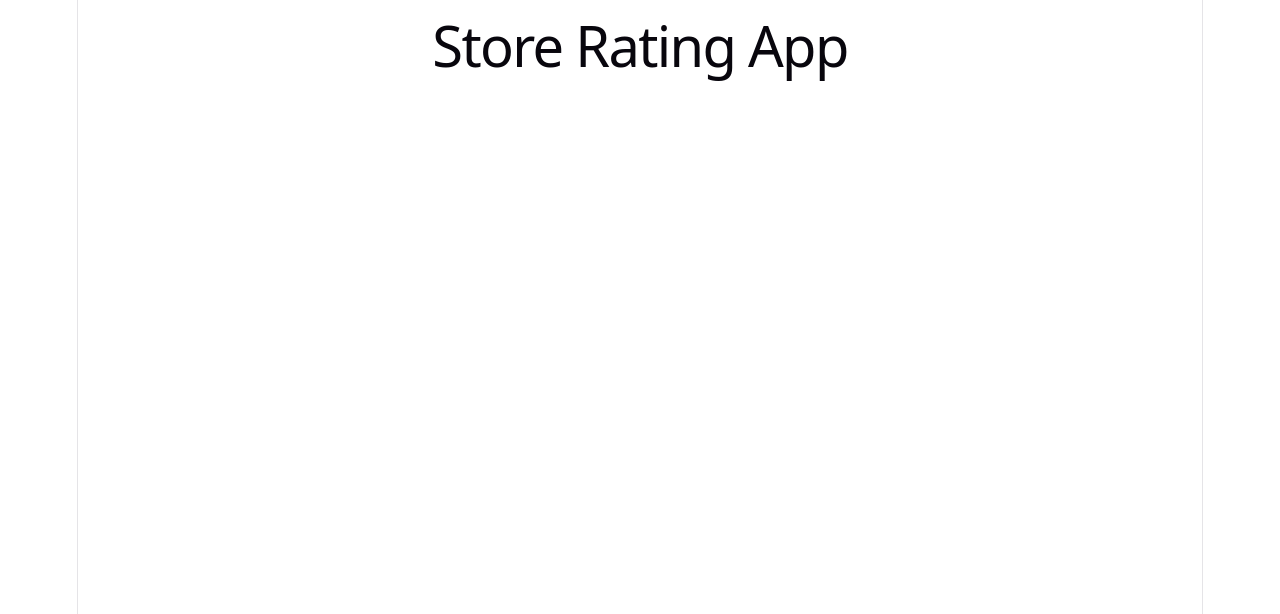
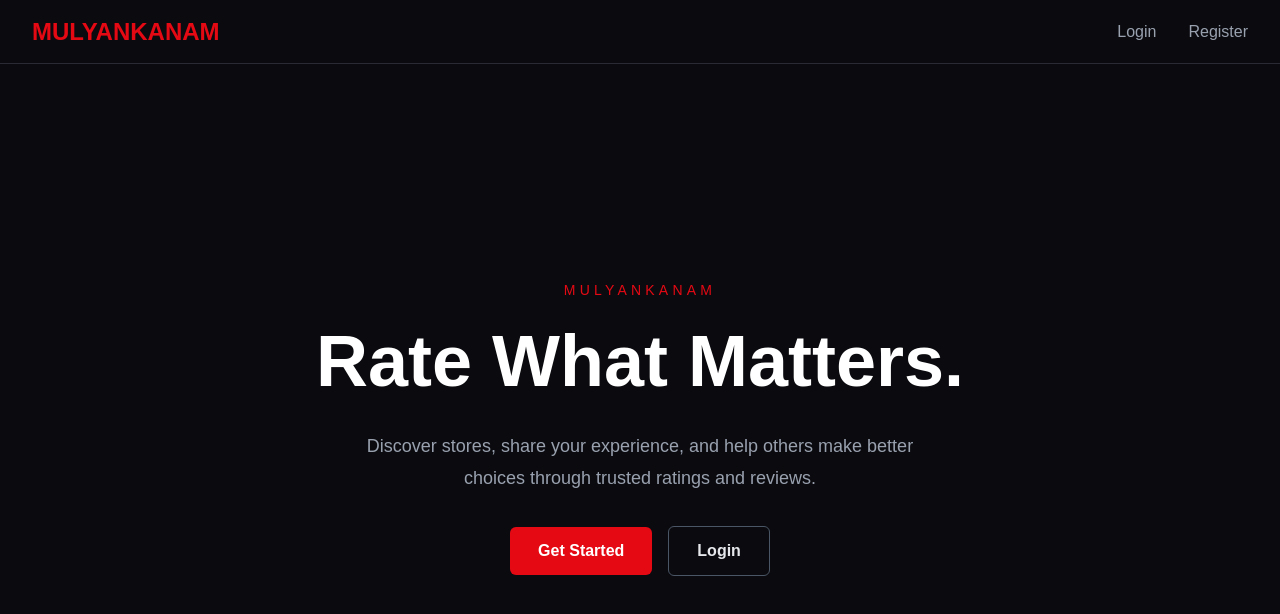
Before and after one commit to rushi-wagh/store, a React app in the folder frontend/: page / in a window 1280 px wide. Shown: the top 614 px of the page. Built offline with nearby package versions, Linux system fonts and the light colour scheme; the HTML template or start-up script is replaced by a standard one.

Commit message:
completed landing page

```diff
--- a/frontend/package.json
+++ b/frontend/package.json
@@ -10,8 +10,12 @@
     "preview": "vite preview"
   },
   "dependencies": {
+    "@tailwindcss/vite": "^4.3.3",
+    "axios": "^1.20.0",
     "react": "^19.2.8",
-    "react-dom": "^19.2.8"
+    "react-dom": "^19.2.8",
+    "react-router-dom": "^7.18.3",
+    "tailwindcss": "^4.3.3"
   },
   "devDependencies": {
     "@eslint/js": "^10.0.1",
--- a/frontend/src/App.jsx
+++ b/frontend/src/App.jsx
@@ -1,9 +1,15 @@
 import React from 'react'
+import { BrowserRouter,Routes,Route } from 'react-router-dom'
+import Landing from './pages/landing'
 
 const App = () => {
   return (
     <>
-      <h1>Store Rating App</h1>
+       <BrowserRouter>
+      <Routes>
+        <Route path="/" element={<Landing />} />
+      </Routes>
+    </BrowserRouter>
     </>
   )
 }
--- a/frontend/src/components/NavBar.jsx
+++ b/frontend/src/components/NavBar.jsx
@@ -0,0 +1,48 @@
+import React from "react";
+import { NavLink } from "react-router-dom";
+
+const guestLinks = [
+  { label: "Login", to: "/login" },
+  { label: "Register", to: "/register" },
+];
+
+const authLinks = [
+  { label: "Home", to: "/" },
+  { label: "Dashboard", to: "/dashboard" },
+  { label: "Logout", to: "/logout" },
+];
+
+const NavBar = () => {
+  const links = guestLinks;
+
+  return (
+    <nav className="w-full h-16 px-8 bg-[#0b0b0f] border-b border-[#2a2a35]">
+      <div className="max-w-7xl h-full mx-auto flex items-center justify-between">
+        <NavLink
+          to="/"
+          className="text-2xl font-bold text-[#e50914]"
+        >
+          MULYANKANAM
+        </NavLink>
+
+        <div className="flex items-center gap-8">
+          {links.map((link) => (
+            <NavLink
+              key={link.to}
+              to={link.to}
+              className={({ isActive }) =>
+                isActive
+                  ? "text-white"
+                  : "text-gray-400 hover:text-white"
+              }
+            >
+              {link.label}
+            </NavLink>
+          ))}
+        </div>
+      </div>
+    </nav>
+  );
+};
+
+export default NavBar;
--- a/frontend/src/index.css
+++ b/frontend/src/index.css
@@ -1,111 +1,12 @@
-:root {
-  --text: #6b6375;
-  --text-h: #08060d;
-  --bg: #fff;
-  --border: #e5e4e7;
-  --code-bg: #f4f3ec;
-  --accent: #aa3bff;
-  --accent-bg: rgba(170, 59, 255, 0.1);
-  --accent-border: rgba(170, 59, 255, 0.5);
-  --social-bg: rgba(244, 243, 236, 0.5);
-  --shadow:
-    rgba(0, 0, 0, 0.1) 0 10px 15px -3px, rgba(0, 0, 0, 0.05) 0 4px 6px -2px;
+@import "tailwindcss";
 
-  --sans: system-ui, 'Segoe UI', Roboto, sans-serif;
-  --heading: system-ui, 'Segoe UI', Roboto, sans-serif;
-  --mono: ui-monospace, Consolas, monospace;
-
-  font: 18px/145% var(--sans);
-  letter-spacing: 0.18px;
-  color-scheme: light dark;
-  color: var(--text);
-  background: var(--bg);
-  font-synthesis: none;
-  text-rendering: optimizeLegibility;
-  -webkit-font-smoothing: antialiased;
-  -moz-osx-font-smoothing: grayscale;
-
-  @media (max-width: 1024px) {
-    font-size: 16px;
-  }
-}
-
-@media (prefers-color-scheme: dark) {
-  :root {
-    --text: #9ca3af;
-    --text-h: #f3f4f6;
-    --bg: #16171d;
-    --border: #2e303a;
-    --code-bg: #1f2028;
-    --accent: #c084fc;
-    --accent-bg: rgba(192, 132, 252, 0.15);
-    --accent-border: rgba(192, 132, 252, 0.5);
-    --social-bg: rgba(47, 48, 58, 0.5);
-    --shadow:
-      rgba(0, 0, 0, 0.4) 0 10px 15px -3px, rgba(0, 0, 0, 0.25) 0 4px 6px -2px;
-  }
-
-  #social .button-icon {
-    filter: invert(1) brightness(2);
-  }
+* {
+  box-sizing: border-box;
 }
 
 body {
   margin: 0;
+  background: #0b0b0f;
+  color: white;
+  font-family: Arial, sans-serif;
 }
-
-#root {
-  width: 1126px;
-  max-width: 100%;
-  margin: 0 auto;
-  text-align: center;
-  border-inline: 1px solid var(--border);
-  min-height: 100svh;
-  display: flex;
-  flex-direction: column;
-  box-sizing: border-box;
-}
-
-h1,
-h2 {
-  font-family: var(--heading);
-  font-weight: 500;
-  color: var(--text-h);
-}
-
-h1 {
-  font-size: 56px;
-  letter-spacing: -1.68px;
-  margin: 32px 0;
-  @media (max-width: 1024px) {
-    font-size: 36px;
-    margin: 20px 0;
-  }
-}
-h2 {
-  font-size: 24px;
-  line-height: 118%;
-  letter-spacing: -0.24px;
-  margin: 0 0 8px;
-  @media (max-width: 1024px) {
-    font-size: 20px;
-  }
-}
-p {
-  margin: 0;
-}
-
-code,
-.counter {
-  font-family: var(--mono);
-  display: inline-flex;
-  border-radius: 4px;
-  color: var(--text-h);
-}
-
-code {
-  font-size: 15px;
-  line-height: 135%;
-  padding: 4px 8px;
-  background: var(--code-bg);
-}
--- a/frontend/src/pages/landing.jsx
+++ b/frontend/src/pages/landing.jsx
@@ -0,0 +1,46 @@
+import NavBar from "../components/NavBar";
+
+
+const Landing = () => {
+  return (
+    <div className="min-h-screen bg-[#0b0b0f] text-white">
+      <NavBar />
+
+      <main className="min-h-[calc(100vh-72px)] flex items-center justify-center px-6 text-center">
+        <section className="max-w-4xl">
+          <p className="mb-4 text-sm font-medium uppercase tracking-[0.3em] text-[#e50914]">
+            Mulyankanam
+          </p>
+
+          <h1 className="text-5xl font-bold leading-tight md:text-6xl lg:text-7xl">
+            Rate What Matters.
+          </h1>
+
+          <p className="mx-auto mt-6 max-w-xl text-lg leading-8 text-gray-400">
+            Discover stores, share your experience, and help others make
+            better choices through trusted ratings and reviews.
+          </p>
+
+          <div className="mt-8 flex flex-col items-center justify-center gap-4 sm:flex-row">
+            <button
+              className="rounded-md bg-[#e50914] px-7 py-3 font-semibold
+                         text-white transition hover:bg-[#b80710]"
+            >
+              Get Started
+            </button>
+
+            <button
+              className="rounded-md border border-gray-600 px-7 py-3
+                         font-semibold text-gray-200 transition
+                         hover:border-white hover:text-white"
+            >
+              Login
+            </button>
+          </div>
+        </section>
+      </main>
+    </div>
+  );
+};
+
+export default Landing;
--- a/frontend/src/pages/login.jsx
+++ b/frontend/src/pages/login.jsx
@@ -0,0 +1,11 @@
+import React from 'react'
+
+const login = () => {
+  return (
+    <>
+      <
+    </>
+  )
+}
+
+export default login
--- a/frontend/vite.config.js
+++ b/frontend/vite.config.js
@@ -1,7 +1,8 @@
-import react from '@vitejs/plugin-react'
-import { defineConfig } from 'vite'
+import react from "@vitejs/plugin-react";
+import { defineConfig } from "vite";
+import tailwindcss from "@tailwindcss/vite";
 
 // https://vite.dev/config/
 export default defineConfig({
-  plugins: [react()],
-})
+  plugins: [react(), tailwindcss()],
+});
```
Also changed, not shown: frontend/src/App.css (deleted, +0 -184 lines), frontend/src/components/LogoutButton.jsx (added), frontend/src/components/UserTable.jsx (deleted), frontend/src/routes/Approutes.js (added), frontend/src/utils/api.js (added), 2 other files (tests, documents, lock files or other folders).
